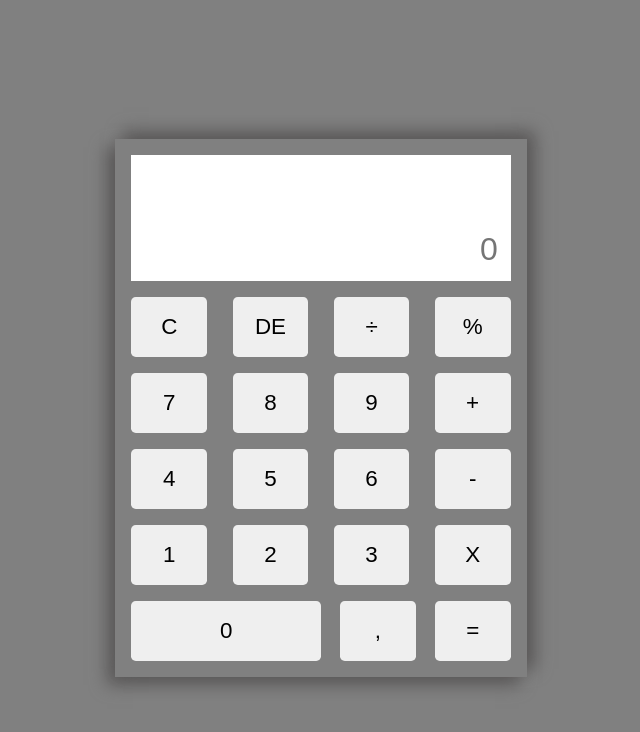
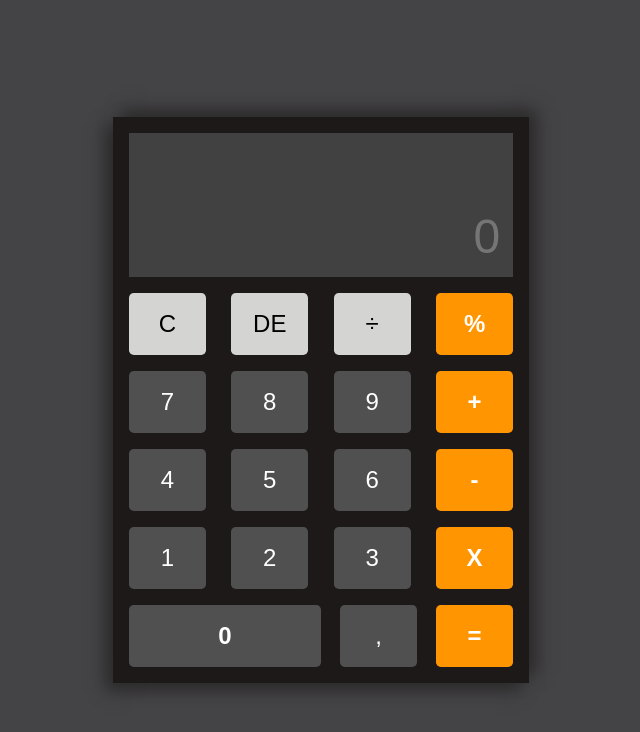
Before and after one commit to anfvc/simple-calculator, a website: page index.html in a window 1280 px wide. Shown: the whole page, without its empty margins (319-959 px from the left). Drawn offline with Linux system fonts and the light colour scheme.

Commit message:
provisionally finished, added final styles, updated readme

```diff
--- a/calculator.js
+++ b/calculator.js
@@ -40,10 +40,4 @@ function deleteChar() {
   display.value = display.value.slice(0, -1);
 }
 
-display.addEventListener("input", () => {
-  if (display.value === "0") {
-    display.value = "";
-  }
-});
-
 console.log((89 * 100) / 100);
--- a/styles.scss
+++ b/styles.scss
@@ -4,14 +4,17 @@ body {
   justify-content: center;
   align-items: center;
   flex-direction: column;
-  background-color: grey;
+  background-color: rgb(68, 67, 70);
+  margin: 0;
 }
 
 .container {
   width: 30%;
   max-width: 450px;
+  min-width: 300px;
   padding: 1rem;
-  box-shadow: 8px -8px 16px #5a5858, -8px 8px 16px #5a5858;
+  box-shadow: 8px -8px 16px #2c2b2b, -8px 8px 16px #2c2b2b;
+  background-color: #1d1919;
 }
 
 .screen {
@@ -22,17 +25,23 @@ body {
 
   .display,
   .total {
+    color: #d4d4d2;
+  }
+
+  .display,
+  .total {
     border: none;
   }
 
   .total {
     text-align: right;
-    font-size: 2rem;
+    font-size: 3rem;
   }
 
   input {
     padding: 0.8rem;
     font-size: 2rem;
+    background-color: rgb(65, 65, 65);
   }
 }
 
@@ -52,6 +61,13 @@ body {
     align-items: center;
     padding-bottom: 1rem;
   }
+
+  .row1 {
+    button:not(:last-of-type) {
+      background-color: #d4d4d2;
+      color: black;
+    }
+  }
   .row6 {
     width: 100%;
     display: flex;
@@ -60,17 +76,26 @@ body {
 
     button:first-of-type {
       width: 50%;
+      font-weight: bold;
     }
   }
 
   button {
     width: 20%;
     padding: 1rem;
-    font-size: 1.4rem;
+    font-size: 1.5rem;
     display: flex;
     justify-content: center;
     align-items: center;
-    border-radius: .3rem;
-    border: 1px solid transparent
+    border-radius: 0.3rem;
+    border: 1px solid transparent;
+    font-weight: 500;
+    background-color: #505050;
+    color: white;
+  }
+
+  button:last-of-type {
+    background-color: #ff9500;
+    font-weight: bold;
   }
 }
```
Also changed, not shown: README.md, styles.css, 1 other file.
